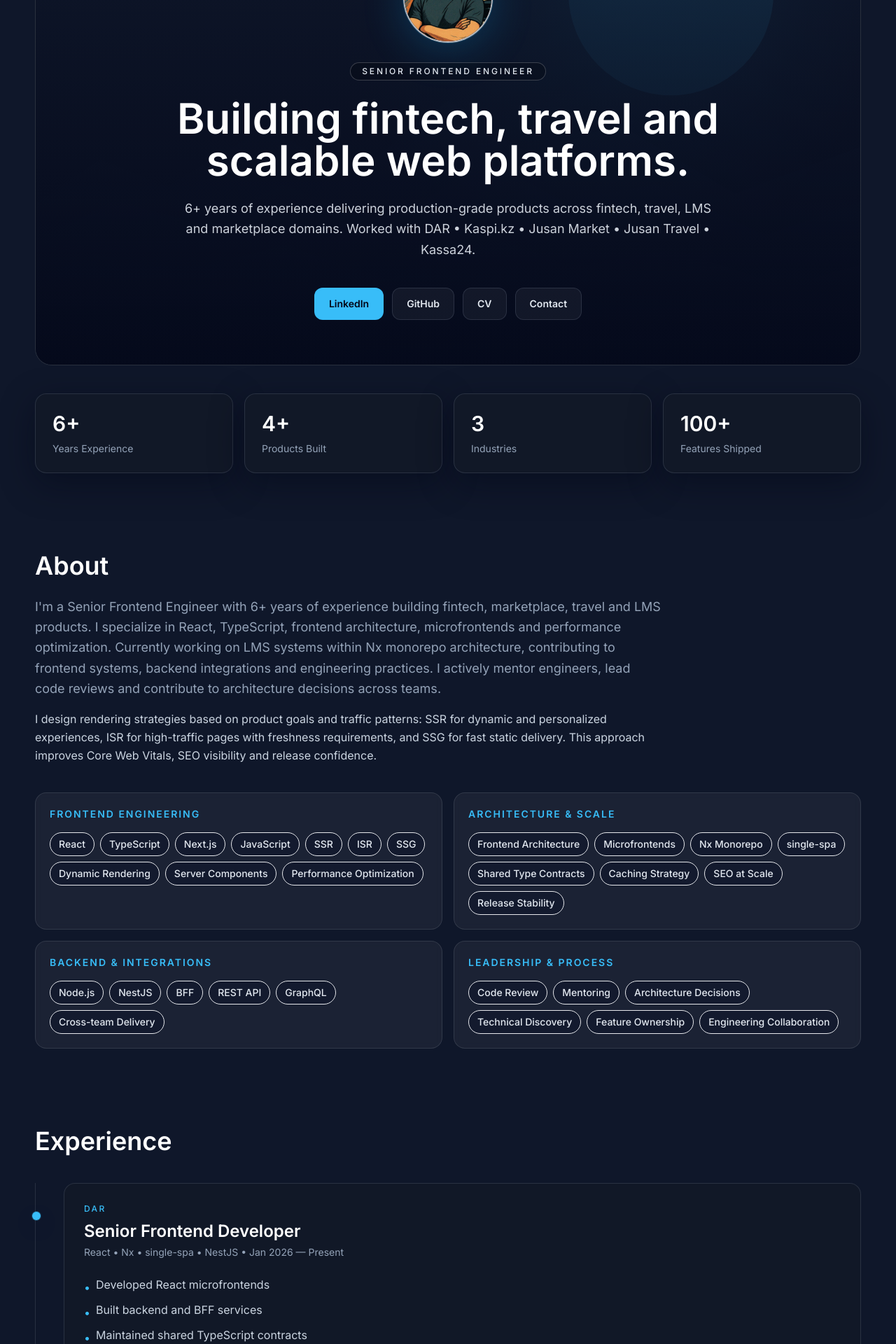
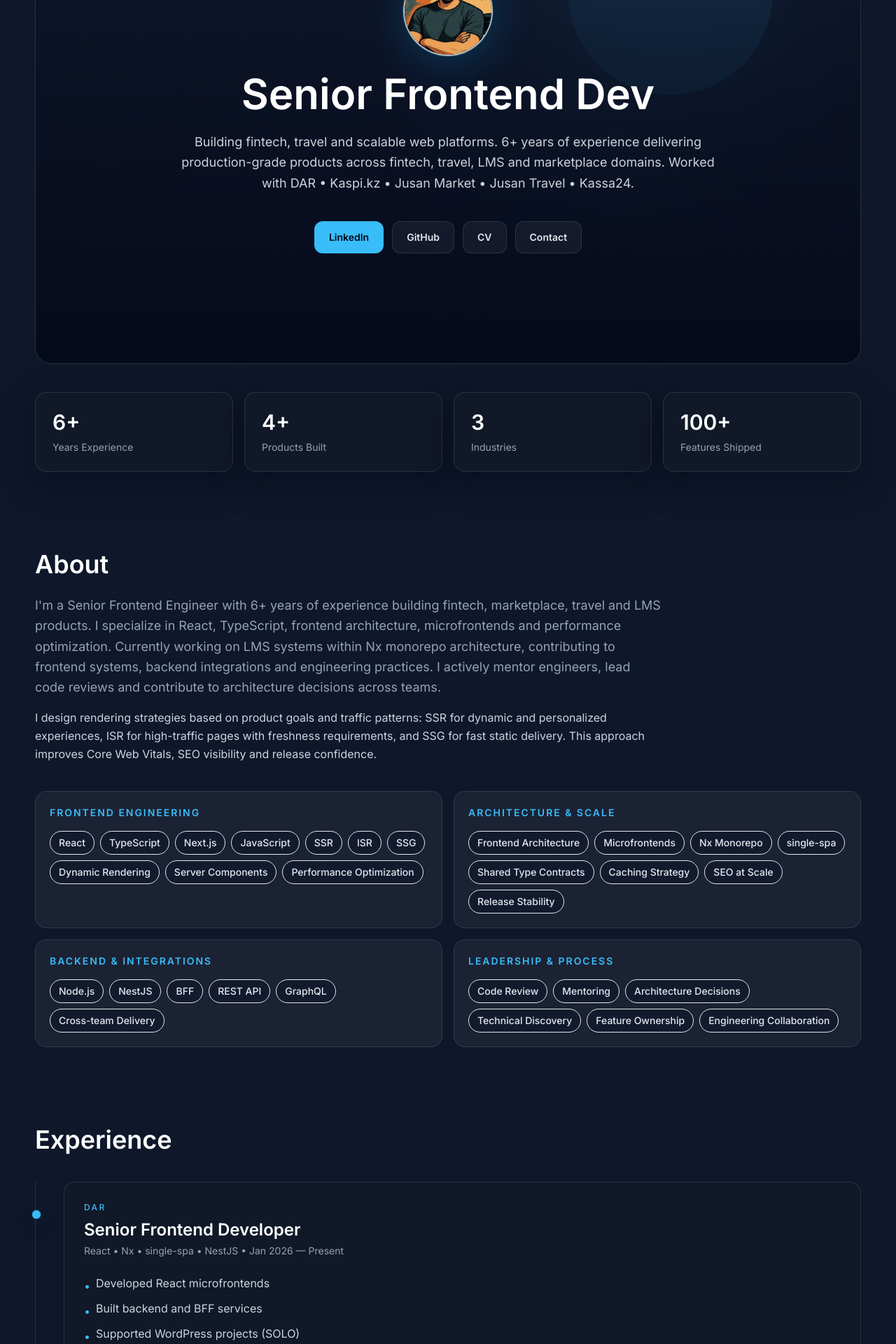
Before and after one commit to alishergani/alishergani.github.io, a Next.js app: page / in a window 1280 px wide. Shown: the part 200-2120 px from the top of the page at 70% size. Built offline with nearby package versions, Linux system fonts and the light colour scheme.

Commit message:
Update portfolio-page.tsx

```diff
--- a/src/components/portfolio/portfolio-page.tsx
+++ b/src/components/portfolio/portfolio-page.tsx
@@ -67,6 +67,7 @@
     responsibilities: [
       "Developed React microfrontends",
       "Built backend and BFF services",
+      "Supported WordPress projects (SOLO)",
       "Maintained shared TypeScript contracts",
       "Participated in architecture decisions",
       "Improved release stability",
@@ -156,15 +157,16 @@
                 />
               </div>
 
-              <p className="mt-7 inline-flex rounded-full border border-white/20 bg-black/20 px-4 py-1 text-xs font-medium uppercase tracking-[0.24em] text-slate-200">
+              {/* <p className="mt-7 inline-flex rounded-full border border-white/20 bg-black/20 px-4 py-1 text-xs font-medium uppercase tracking-[0.24em] text-slate-200">
                 Senior Frontend Engineer
-              </p>
+              </p> */}
 
               <h1 className="mt-6 max-w-4xl text-4xl font-semibold leading-tight text-white sm:text-6xl">
-                Building fintech, travel and scalable web platforms.
+                Senior Frontend Dev
               </h1>
 
               <p className="mt-6 max-w-3xl text-lg leading-relaxed text-slate-200/90">
+              Building fintech, travel and scalable web platforms.
                 6+ years of experience delivering production-grade products across fintech, travel,
                 LMS and marketplace domains. Worked with DAR • Kaspi.kz • Jusan Market • Jusan Travel • Kassa24.
               </p>
```
